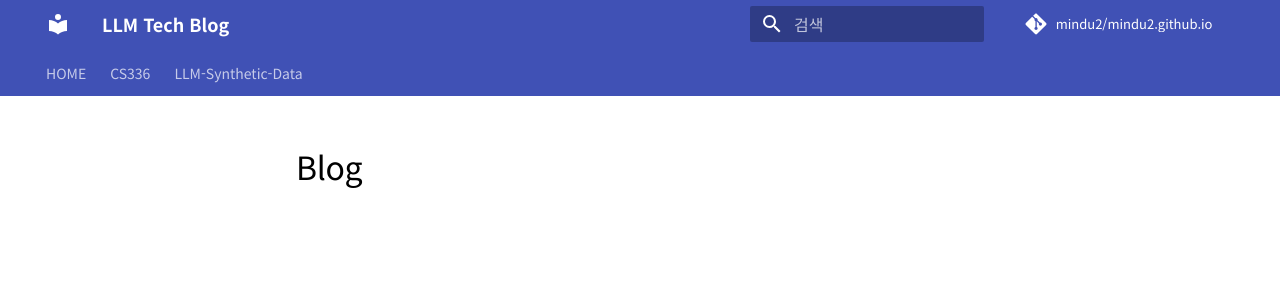
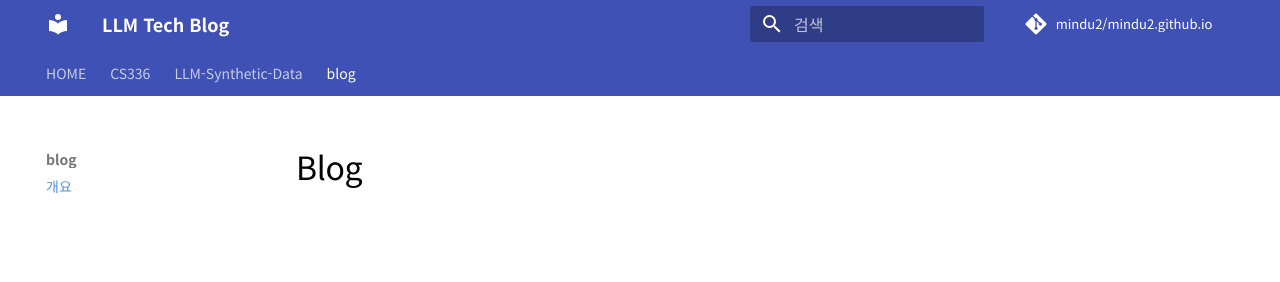
Before and after one commit to mindu2/mindu2.github.io, an MkDocs documentation site: the page built from docs/blog/index.md, in a window 1280 px wide. Shown: the top 282 px of the page. Built offline with MkDocs 1.6.1 and Material for MkDocs 9.7.7, drawn with Linux system fonts in a browser that asks for light colours; comment, search, counter and statistics services are not loaded.

Commit message:
Update mkdocs.yml

```diff
--- a/mkdocs.yml
+++ b/mkdocs.yml
@@ -61,3 +61,5 @@ nav:
       - 9월 24일: cs336/09_24.md
   - LLM-Synthetic-Data:
       - 개요: LLM-Synthetic-Data/index.md
+  - blog:
+      - 개요: blog/index.md
```
